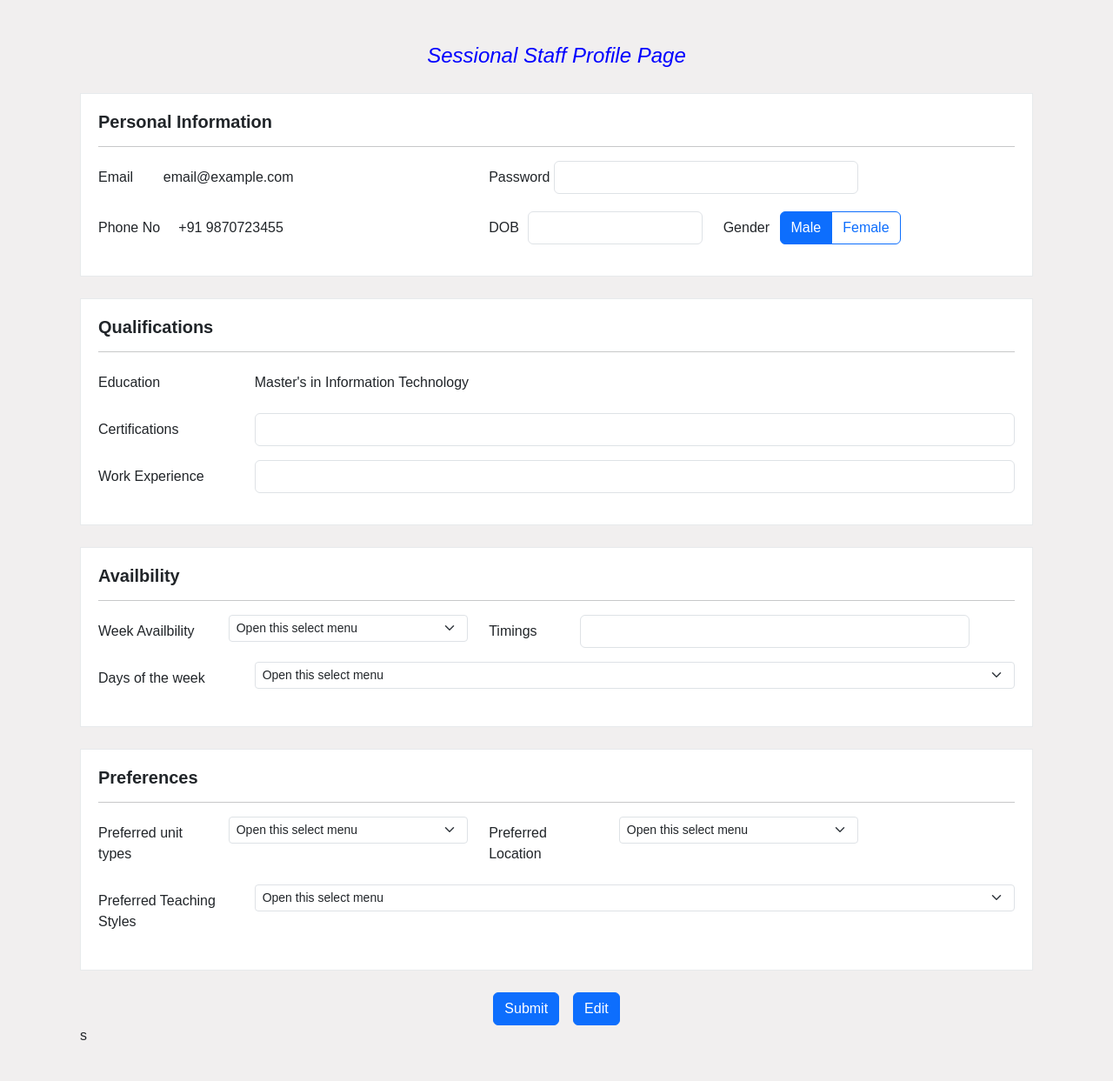
After one commit to divyadave/corpu, a Django app: page /profile/ in a window 1280 px wide. The commit adds this page. Shown: the whole page at 87% size. Run offline with Django 4.2, Linux system fonts and the light colour scheme; some libraries are stand-ins or nearby versions.

Commit message:
merge conflicts resolved and sessional profile page design page added

```diff
--- /dev/null
+++ b/portal/static/profile.css
@@ -0,0 +1,130 @@
+#wrapper {
+    width: 100%;
+    overflow-x: hidden;
+  }
+  .wrapper {
+    padding: 0 20px;
+  }
+  .wrapper-content {
+    padding: 20px 10px 40px;
+  }
+  #page-wrapper {
+    padding: 0 15px;
+    min-height: 568px;
+    position: relative !important;
+  }
+  @media (min-width: 768px) {
+    #page-wrapper {
+      position: inherit;
+      margin: 0 0 0 240px;
+      min-height: 2002px;
+    }
+  }
+
+  /* Payments */
+  .payment-card {
+    background: #ffffff;
+    padding: 20px;
+    margin-bottom: 25px;
+    border: 1px solid #e7eaec;
+  }
+  .payment-icon-big {
+    font-size: 60px;
+    color: #d1dade;
+  }
+  .payments-method.panel-group .panel + .panel {
+    margin-top: -1px;
+  }
+  .payments-method .panel-heading {
+    padding: 15px;
+  }
+  .payments-method .panel {
+    border-radius: 0;
+  }
+  .payments-method .panel-heading h5 {
+    margin-bottom: 5px;
+  }
+  .payments-method .panel-heading i {
+    font-size: 26px;
+  }
+
+  .payment-icon-big {
+      font-size: 60px !important;
+      color: #d1dade;
+  }
+
+  .form-control,
+  .single-line {
+    background-color: #FFFFFF;
+    background-image: none;
+    border: 1px solid #e5e6e7;
+    border-radius: 1px;
+    color: inherit;
+    display: block;
+    padding: 6px 12px;
+    transition: border-color 0.15s ease-in-out 0s, box-shadow 0.15s ease-in-out 0s;
+    width: 100%;
+    font-size: 14px;
+  }
+  .text-navy {
+      color: #1ab394;
+  }
+  .text-success {
+      color: #1c84c6;
+  }
+  .text-warning {
+      color: #f8ac59;
+  }
+  .ibox {
+    clear: both;
+    margin-bottom: 25px;
+    margin-top: 0;
+    padding: 0;
+  }
+  .ibox.collapsed .ibox-content {
+    display: none;
+  }
+  .ibox.collapsed .fa.fa-chevron-up:before {
+    content: "\f078";
+  }
+  .ibox.collapsed .fa.fa-chevron-down:before {
+    content: "\f077";
+  }
+  .ibox:after,
+  .ibox:before {
+    display: table;
+  }
+  .ibox-title {
+    -moz-border-bottom-colors: none;
+    -moz-border-left-colors: none;
+    -moz-border-right-colors: none;
+    -moz-border-top-colors: none;
+    background-color: #ffffff;
+    border-color: #e7eaec;
+    border-image: none;
+    border-style: solid solid none;
+    border-width: 3px 0 0;
+    color: inherit;
+    margin-bottom: 0;
+    padding: 14px 15px 7px;
+    min-height: 48px;
+  }
+  .ibox-content {
+    background-color: #ffffff;
+    color: inherit;
+    padding: 15px 20px 20px 20px;
+    border-color: #e7eaec;
+    border-image: none;
+    border-style: solid solid none;
+    border-width: 1px 0;
+  }
+  .ibox-footer {
+    color: inherit;
+    border-top: 1px solid #e7eaec;
+    font-size: 90%;
+    background: #ffffff;
+    padding: 10px 15px;
+  }
+  .text-danger {
+      color: #ed5565;
+  }
--- /dev/null
+++ b/portal/static/unit.css
@@ -0,0 +1,9 @@
+#unitForm {
+    margin-top: 10px;
+}
+#unitForm .form-group {
+    margin-bottom: 15px;
+}
+#unitForm .btn-primary {
+    width: 200px;
+}
--- a/portal/templates/detail.html
+++ /dev/null
@@ -1 +0,0 @@
-<h1>Detail Page</h1>
--- a/portal/templates/main.html
+++ b/portal/templates/main.html
@@ -10,6 +10,9 @@
         <link rel="preconnect" href="https://fonts.googleapis.com">
         <link rel="preconnect" href="https://fonts.gstatic.com" crossorigin>
         <link href="https://fonts.googleapis.com/css2?family=Nunito:wght@200&display=swap" rel="stylesheet">
+        {% load static %}
+        <link rel="stylesheet" type="text/css" href="{% static 'profile.css' %}">
+        <link rel="stylesheet" type="text/css" href="{% static 'unit.css' %}">
         {% bootstrap_css %}
         {% bootstrap_javascript %}
         <style>
--- /dev/null
+++ b/portal/templates/sessionalprofile.html
@@ -0,0 +1,237 @@
+{% extends 'main.html' %}
+{% block content %}
+<h4 class="text-center" style="font-style: italic; color: blue;">Sessional Staff Profile Page</h4>
+<div class="wrapper wrapper-content animated fadeInRight">
+    <div class="row">
+        <div class="col-md-12">
+            <div class="payment-card">
+                <i class="fa fa-cc-visa payment-icon-big text-success"></i>
+                <h5>
+                    <strong>
+                   Personal Information
+                </strong>
+                </h5>
+                <hr>
+                <div class="row mt-3">
+                    <div class="col-md-5">
+                    <div class="mb-3 row">
+                        <label for="staticEmail" class="col-sm-2 col-form-label">Email</label>
+                        <div class="col-sm-10">
+                          <input type="text" readonly class="form-control-plaintext" id="staticEmail" value="email@example.com">
+                        </div>
+                      </div>
+                    </div>
+                    <div class="col-md-5">
+                      <div class="mb-3 row">
+                        <label for="inputPassword" class="col-sm-2 col-form-label">Password</label>
+                        <div class="col-sm-10">
+                          <input type="password" class="form-control" id="inputPassword">
+                        </div>
+                      </div>
+                      </div>
+                </div>
+                <div class="row mt-1">
+                    <div class="col-md-5">
+                    <div class="mb-3 row">
+                        <label for="staticEmail" class="col-sm-3 col-form-label">Phone No</label>
+                        <div class="col-sm-6" style="margin-left: -20px;">
+                          <input type="text" readonly class="form-control-plaintext" id="staticEmail" value="+91 9870723455">
+                        </div>
+                      </div>
+                    </div>
+                    <div class="col-md-3">
+                      <div class="mb-3 row">
+                        <label for="inputPassword" class="col-sm-2 col-form-label">DOB</label>
+                        <div class="col-sm-10">
+                          <input type="password" class="form-control" id="inputPassword">
+                        </div>
+                      </div>
+                      </div>
+                      <div class="col-md-4">
+                        <div class="mb-3 row">
+                          <label for="inputPassword" class="col-sm-2 col-form-label">Gender</label>
+                          <div class="col-sm-9" style="margin-left: 5px;">
+                            <div class="btn-group" role="group" aria-label="Basic radio toggle button group">
+                                <input type="radio" class="btn-check" name="btnradio" id="btnradio1" autocomplete="off" checked>
+                                <label class="btn btn-outline-primary" for="btnradio1">Male</label>
+
+                                <input type="radio" class="btn-check" name="btnradio" id="btnradio2" autocomplete="off">
+                                <label class="btn btn-outline-primary" for="btnradio2">Female</label>
+
+                              </div>
+                          </div>
+                        </div>
+                        </div>
+                </div>
+            </div>
+        </div>
+
+
+
+    </div>
+
+    <div class="row">
+        <div class="col-md-12">
+            <div class="payment-card">
+                <i class="fa fa-cc-visa payment-icon-big text-success"></i>
+                <h5>
+                    <strong>
+                   Qualifications
+                </strong>
+                </h5>
+                <hr>
+                <div class="row mt-3">
+                    <div class="col-md-12">
+                    <div class="mb-3 row">
+                        <label for="staticEmail" class="col-sm-2 col-form-label">Education</label>
+                        <div class="col-sm-10">
+                          <input type="text" readonly class="form-control-plaintext" id="staticEmail" value="Master's in Information Technology">
+                        </div>
+                      </div>
+                    </div>
+                    <div class="col-md-12">
+                      <div class="mb-3 row">
+                        <label for="inputPassword" class="col-sm-2 col-form-label">Certifications</label>
+                        <div class="col-sm-10">
+                          <input type="password" class="form-control" id="inputPassword">
+                        </div>
+                      </div>
+                      </div>
+                      <div class="col-md-12">
+                        <div class="mb-3 row">
+                          <label for="inputPassword" class="col-sm-2 col-form-label">Work Experience</label>
+                          <div class="col-sm-10">
+                            <input type="password" class="form-control" id="inputPassword">
+                          </div>
+                        </div>
+                        </div>
+                </div>
+
+            </div>
+        </div>
+
+
+
+    </div>
+
+    <div class="row">
+        <div class="col-md-12">
+            <div class="payment-card">
+                <i class="fa fa-cc-visa payment-icon-big text-success"></i>
+                <h5>
+                    <strong>
+                  Availbility
+                </strong>
+                </h5>
+                <hr>
+                <div class="row mt-3">
+                    <div class="col-md-5">
+                    <div class="mb-3 row">
+                        <label for="staticEmail" class="col-sm-4 col-form-label">Week Availbility</label>
+                        <div class="col-sm-8">
+                            <select class="form-select form-select-sm" aria-label=".form-select-sm example">
+                                <option selected>Open this select menu</option>
+                                <option value="1">One</option>
+                                <option value="2">Two</option>
+                                <option value="3">Three</option>
+                              </select>
+                        </div>
+                      </div>
+                    </div>
+                    <div class="col-md-7">
+                      <div class="mb-3 row">
+                        <label for="inputPassword" class="col-sm-2 col-form-label">Timings</label>
+                        <div class="col-sm-9">
+                          <input type="password" class="form-control" id="inputPassword">
+                        </div>
+                      </div>
+                      </div>
+                      <div class="col-md-12">
+                        <div class="mb-3 row">
+                          <label for="inputPassword" class="col-sm-2 col-form-label">Days of the week</label>
+                          <div class="col-sm-10">
+                            <select class="form-select form-select-sm" aria-label=".form-select-sm example">
+                                <option selected>Open this select menu</option>
+                                <option value="1">One</option>
+                                <option value="2">Two</option>
+                                <option value="3">Three</option>
+                              </select>
+                        </div>
+                        </div>
+                        </div>
+                </div>
+
+            </div>
+        </div>
+
+
+
+    </div>
+
+    <div class="row">
+
+        <div class="col-lg-12">
+            <div class="col-md-12">
+                <div class="payment-card">
+                    <i class="fa fa-cc-visa payment-icon-big text-success"></i>
+                    <h5>
+                        <strong>
+                   Preferences
+                    </strong>
+                    </h5>
+                    <hr>
+                    <div class="row mt-3">
+                        <div class="col-md-5">
+                        <div class="mb-3 row">
+                            <label for="staticEmail" class="col-sm-4 col-form-label">Preferred unit types</label>
+                            <div class="col-sm-8">
+                                <select class="form-select form-select-sm" aria-label=".form-select-sm example">
+                                    <option selected>Open this select menu</option>
+                                    <option value="1">One</option>
+                                    <option value="2">Two</option>
+                                    <option value="3">Three</option>
+                                  </select>
+                            </div>
+                          </div>
+                        </div>
+                        <div class="col-md-5">
+                          <div class="mb-3 row">
+                            <label for="inputPassword" class="col-sm-4 col-form-label">Preferred Location</label>
+                            <div class="col-sm-8">
+                                <select class="form-select form-select-sm" aria-label=".form-select-sm example">
+                                    <option selected>Open this select menu</option>
+                                    <option value="1">One</option>
+                                    <option value="2">Two</option>
+                                    <option value="3">Three</option>
+                                  </select>
+                            </div>
+                          </div>
+                          </div>
+                          <div class="col-md-12">
+                            <div class="mb-3 row">
+                              <label for="inputPassword" class="col-sm-2 col-form-label">Preferred Teaching Styles</label>
+                              <div class="col-sm-10">
+                                <select class="form-select form-select-sm" aria-label=".form-select-sm example">
+                                    <option selected>Open this select menu</option>
+                                    <option value="1">One</option>
+                                    <option value="2">Two</option>
+                                    <option value="3">Three</option>
+                                  </select>
+                            </div>
+                            </div>
+                            </div>
+                    </div>
+
+                </div>
+            </div>
+
+
+
+        </div>
+    </div>
+    <div class="d-grid gap-2 d-md-flex justify-content-md-center">
+        <button class="btn btn-primary me-md-2" type="button">Submit</button>
+        <button class="btn btn-primary" type="button">Edit</button>
+      </div>s
+</div>
+{% endblock content %}
--- a/portal/templates/unit_page.html
+++ b/portal/templates/unit_page.html
@@ -1,9 +1,8 @@
 <!-- unit_page.html -->
 {% extends 'main.html' %}
 {% block content %}
-<h1>Unit Page</h1>
+<h3 class="text-center">Unit Page</h3>
   <div class="container mt-5">
-    <h1>Select a Unit</h1>
     <form id="unitForm" method="POST" action="{% url 'apply' %}">
       {% csrf_token %}
       <div class="form-group">
--- a/portal/urls.py
+++ b/portal/urls.py
@@ -1,6 +1,6 @@
 from django.urls import path
 from django.contrib.auth.views import LogoutView
-from .views import TaskList, CustomLogin, CustomRegister, main, unit_page, apply_view
+from .views import TaskList, CustomLogin, CustomRegister, main, sessionalProfile, unit_page, apply_view
 
 urlpatterns = [
     path('', main, name="home"),
@@ -10,4 +10,6 @@ urlpatterns = [
     path('detail/', TaskList, name='detail'),
     path('unit/', unit_page, name='unit_page'),
     path('apply/', apply_view, name='apply'),
+    path('detail/', TaskList , name='detail'),
+     path('profile/', sessionalProfile , name='profile')
 ]
--- a/portal/views.py
+++ b/portal/views.py
@@ -18,6 +18,9 @@ def TaskList(LoginRequiredMixin, request):
     template = loader.get_template('detail.html')
     return HttpResponse(template.render())
 
+def sessionalProfile(request):
+    template = loader.get_template('sessionalprofile.html')
+    return HttpResponse(template.render())
 
 class CustomLogin(LoginView):
     template_name = 'login.html'
```
